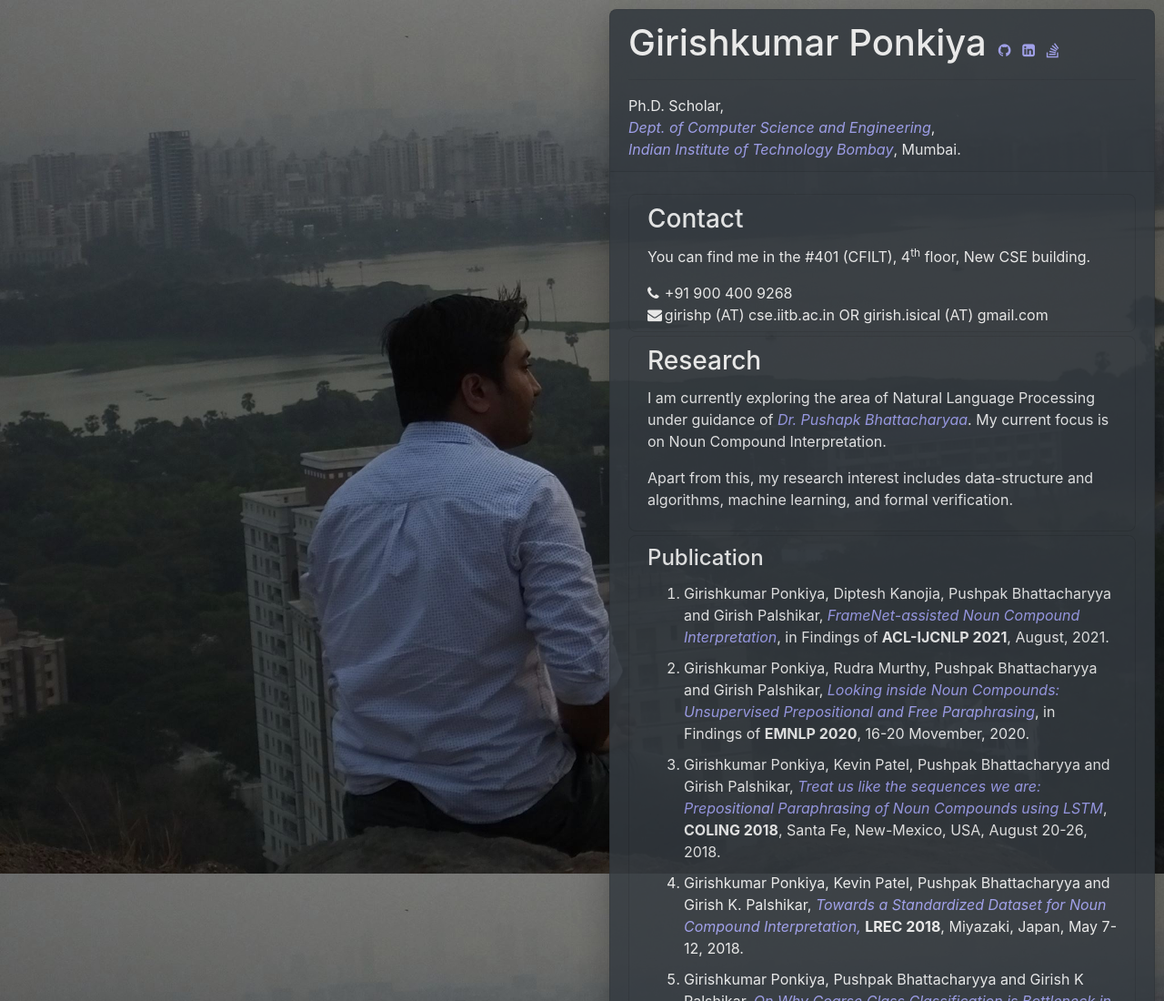
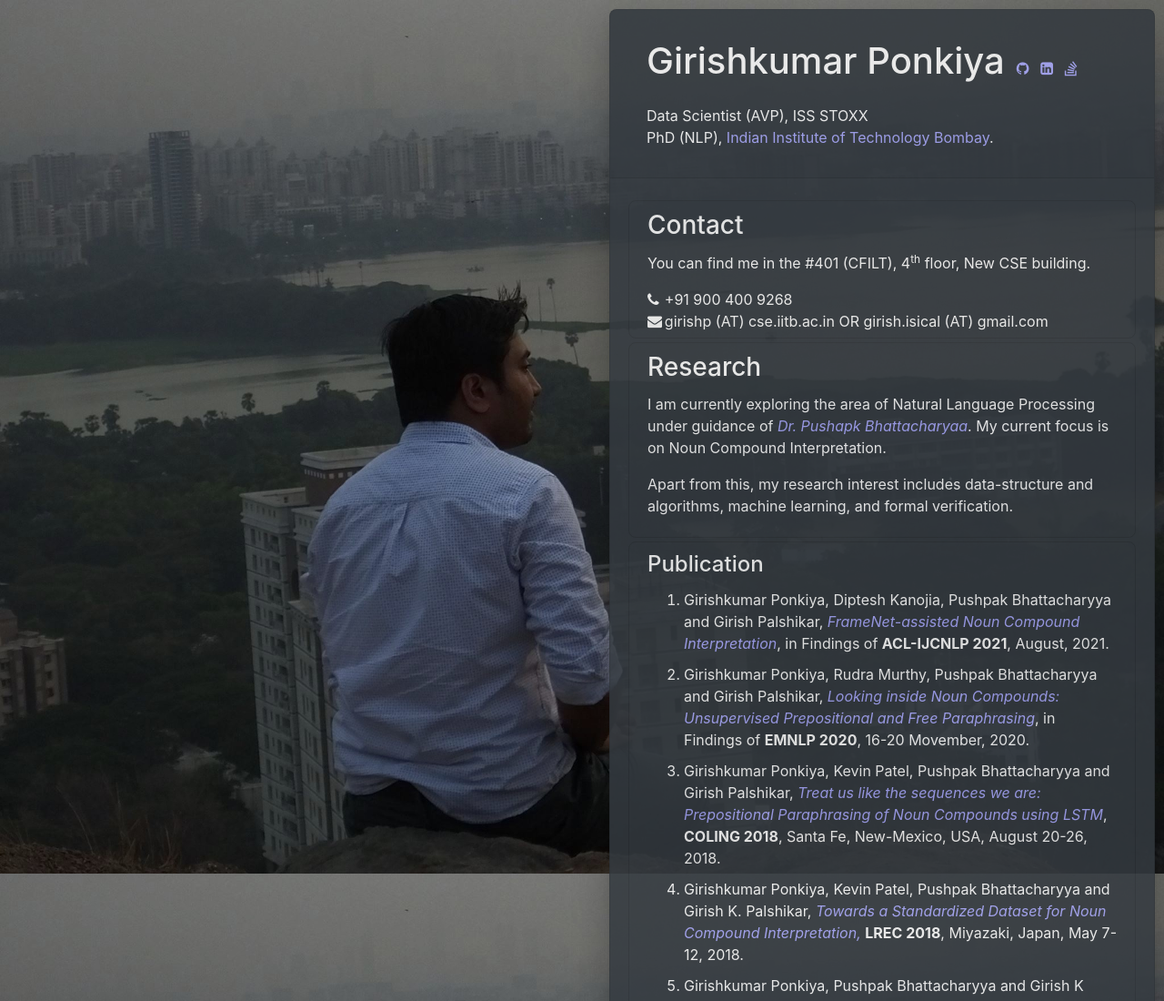
Before and after one commit to girishponkiya/girishponkiya.github.io, a plain HTML site: page index.html in a window 1280 px wide. Shown: the top 1100 px of the page at 91% size. Drawn offline with Linux system fonts and the light colour scheme.

Commit message:
Updated header; removed 'Research' section

```diff
--- a/index.html
+++ b/index.html
@@ -44,6 +44,7 @@
 <body oncontextmenu="return noclick();">
 	<div class="card main bg-dark text-white shadow">
 		<div class="card-header">
+			<div class="card-body">
 				<h1 style="display:inline">Girishkumar Ponkiya</h1>
 				<h6 style="display: inline;">
 					&nbsp;
@@ -56,12 +57,10 @@
 					<a href="https://stackoverflow.com/users/1726226" target="_blank">
 						<i class="fa fa-stack-overflow" aria-hidden="true"></i></a>
 					</h6>
-			<hr style="clear:both;"/>
-			Ph.D. Scholar, <br />
-			<a href="http://www.cse.iitb.ac.in/">Dept. of Computer Science and Engineering</a>, <br />
-			<a href="http://www.iitb.ac.in">Indian Institute of Technology Bombay</a>, Mumbai.
-			<table>
-			</table>
+				<br style="clear:both;"/><br/>
+				Data Scientist (AVP), ISS STOXX<br/>
+				PhD (NLP), <a href="http://www.iitb.ac.in" style="font-style: normal;">Indian Institute of Technology Bombay</a>.
+			</div>
 		</div>
 		<div class="card-body">
 			<div class="card my-card">
```
Lines whose indentation alone changed are shown as unchanged.
